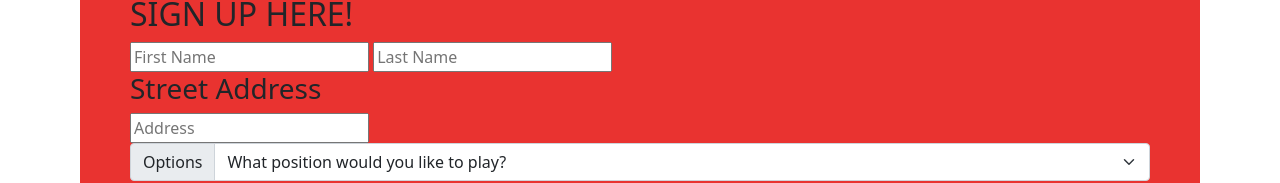
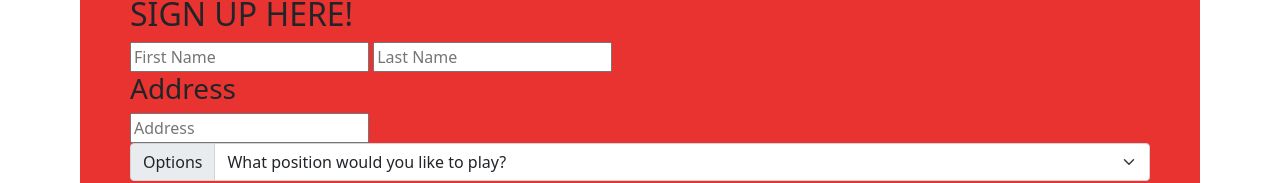
Before and after one commit to Nyx-Grove/footballLandingPage, a plain HTML site: page football/index.html in a window 1280 px wide. Shown: the part 1457-1640 px from the top of the page. Drawn offline with nearby package versions, Linux system fonts and the light colour scheme.

Commit message:
changed h3

```diff
--- a/football/index.html
+++ b/football/index.html
@@ -94,7 +94,7 @@
         <input class="textInput" placeholder="First Name">
         <input class="textInput" placeholder="Last Name">
         <br>
-        <h3>Street Address</h3>
+        <h3>Address</h3>
         <input class="textInput" placeholder="Address">
 
         <div class="input-group mb-3">
```
